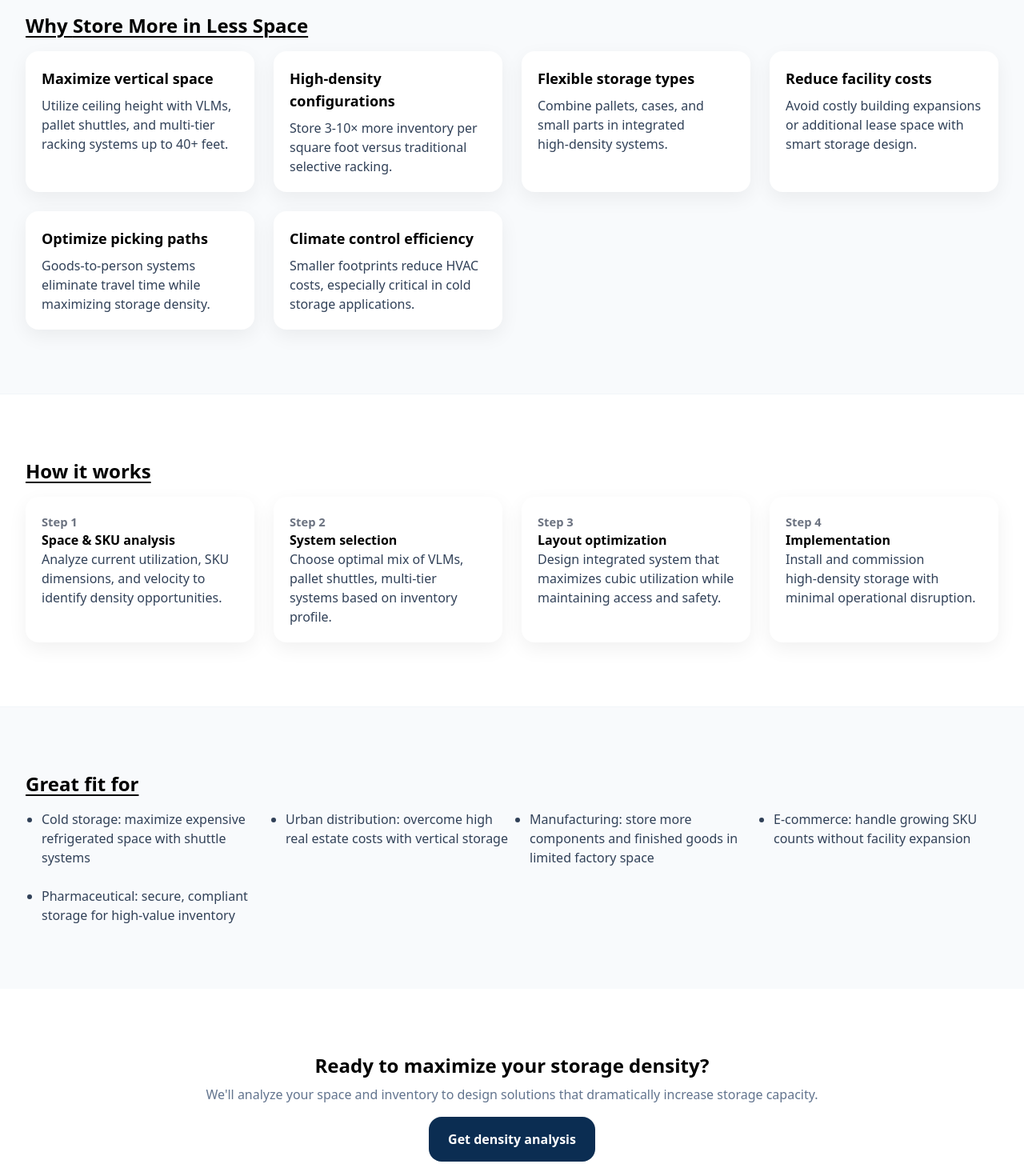
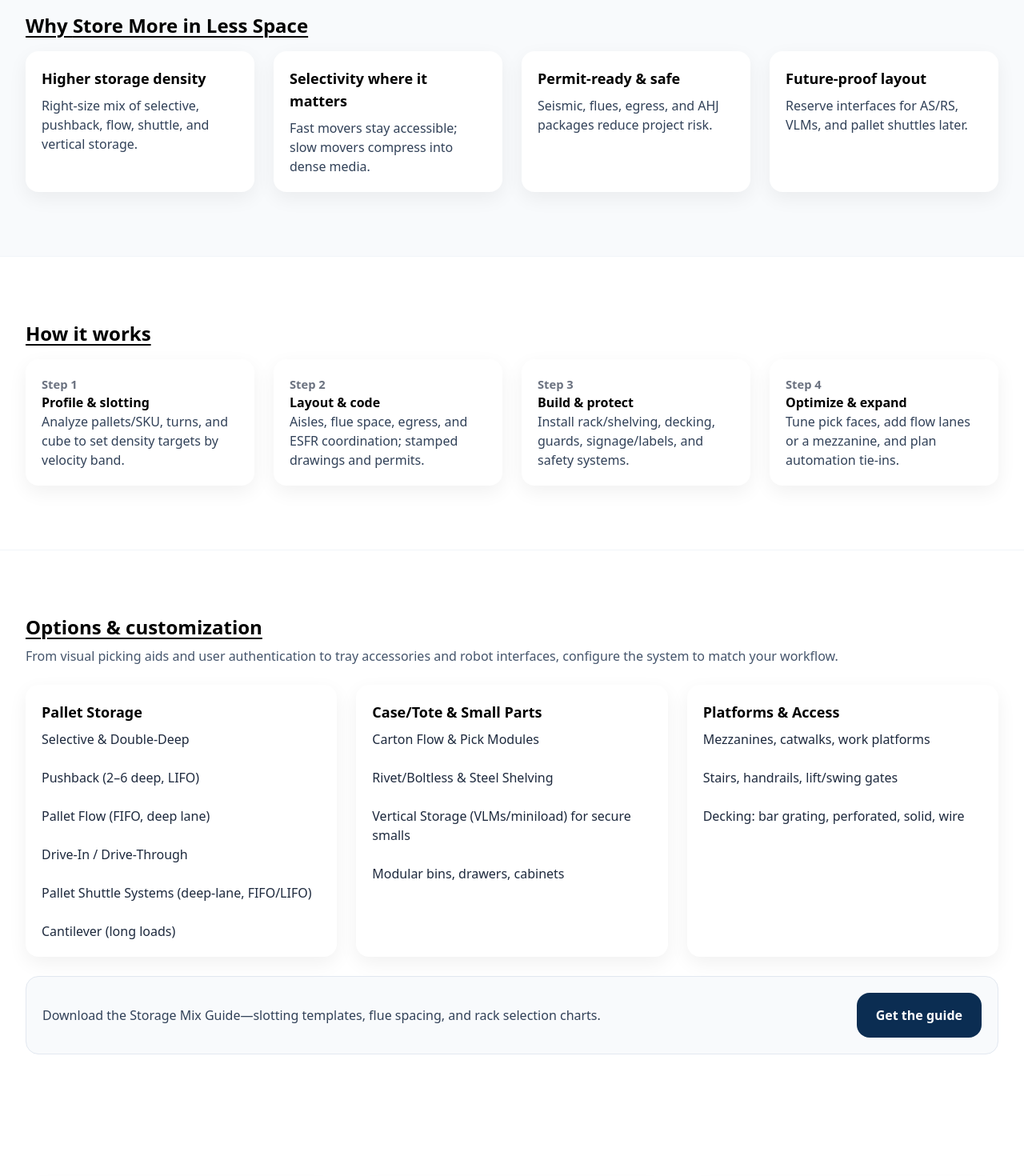
Before and after one commit to a-a-ronc/intralog-headless, a Next.js app: page /solutions/by-function/store-more-in-less-space in a window 1280 px wide. Shown: the part 460-1930 px from the top of the page at 80% size. Built offline with nearby package versions, Linux system fonts and the light colour scheme.

Commit message:
added dummy data/skeleton to /by-function endpoints

```diff
--- a/app/solutions/by-function/fulfill-orders-accurately/page.tsx
+++ b/app/solutions/by-function/fulfill-orders-accurately/page.tsx
@@ -1,44 +1,82 @@
-
+// app/solutions/by-function/fulfill-orders-accurately/page.tsx
 import SolutionPage from "@/components/SolutionPage";
+import { demoSolutionImages } from "@/lib/demo";
 
 export const metadata = { title: "Fulfill Orders Accurately | Intralog" };
 
 const benefits = [
-  { title: "Eliminate picking errors", body: "Guided picking with visual confirmation reduces errors to less than 0.01%." },
-  { title: "Real‑time verification", body: "Barcode scanning and weight checks at each step prevent downstream issues." },
-  { title: "Lot tracking & traceability", body: "Maintain complete chain of custody for regulated and high‑value products." },
-  { title: "Automated quality control", body: "Vision systems and sensors detect damaged items before shipment." },
-  { title: "Exception handling", body: "Clear workflows for handling shorts, overages, and damaged goods." },
-  { title: "Audit trails", body: "Complete digital records for order accuracy analysis and continuous improvement." },
+  { title: "Chargeback-safe shipping", body: "Inline verification, barcode grading, and proper docs to meet routing guides." },
+  { title: "Traceability & audit", body: "DWS evidence, serial/lot capture, and exception trails simplify claims." },
+  { title: "Consistent labeling", body: "Encoder-tracked print/apply places the right label in the right spot every time." },
+  { title: "Exception resilience", body: "Reject/rework lanes and auto-void/reprint keep flow moving." },
 ];
 
 const steps = [
-  { step: 1, title: "Order validation", body: "System validates order details, inventory availability, and special requirements." },
-  { step: 2, title: "Guided picking", body: "Visual and audio cues guide pickers to exact items with quantity confirmation." },
-  { step: 3, title: "Quality verification", body: "Multi‑point verification including scanning, weighing, and visual inspection." },
-  { step: 4, title: "Shipping confirmation", body: "Final verification and labeling with complete order accuracy tracking." },
+  { step: 1, title: "Identify & request", body: "Scan/order context requests label data from WMS/WES; verify item/qty prior to pack." },
+  { step: 2, title: "Weigh/measure & print", body: "DWS captures dims/weight; print engine renders label (ZPL/PDF)." },
+  { step: 3, title: "Apply & verify", body: "Tamp/blow-on/Corner-wrap applies; grading/vision verifies presence and quality." },
+  { step: 4, title: "Document & ship", body: "Attach docs as needed; post ASN/EDI updates; route to carrier lanes or docks." },
 ];
 
+const options = [
+  {
+    name: "Verification & QA",
+    items: [
+      { title: "Barcode grading (ISO/ANSI) & presence/position" },
+      { title: "Weight/verify & exception capture with images" },
+      { title: "Vision OCV/OCR and document checks (as needed)" },
+    ],
+  },
+  {
+    name: "Labeling & Documents",
+    items: [
+      { title: "Print & Apply (ship/LPN/SSCC)" },
+      { title: "Corner-wrap / dual-panel / pallet 3-panel" },
+      { title: "Retail/commercial routing guides and docs" },
+    ],
+  },
+  {
+    name: "Systems & Controls",
+    items: [
+      { title: "WMS/WES/WCS + PLC/HMI integration" },
+      { title: "Encoder tracking, sensors, reject/rework logic" },
+      { title: "Audit trails, ASN/EDI posting, claims evidence" },
+    ],
+  },
+];
+
+const gallery =
+  demoSolutionImages.fulfillAccurate ?? [
+    { src: "/images/solutions/by-function/fulfill-accurate/dws.jpg", alt: "DWS at pack" },
+    { src: "/images/solutions/by-function/fulfill-accurate/pna.jpg", alt: "Inline print & apply with verify" },
+    { src: "/images/solutions/by-function/fulfill-accurate/sorter.jpg", alt: "Sort to carrier lanes" },
+  ];
+
 const useCases = [
-  "Pharmaceutical distribution: regulatory compliance and patient safety requirements",
-  "Food & beverage: lot tracking and expiration date management",
-  "E‑commerce luxury goods: high‑value item security and quality assurance",
-  "Automotive parts: critical component accuracy for production lines",
-  "Medical device distribution: sterility and traceability requirements",
+  "Retail compliance: label grading + docs for chargeback safety",
+  "Pallet SSCC: 1- to 3-panel with verify at wrapper discharge",
+  "E-com pack: DWS + P&A + exception handling at scale",
 ];
 
 export default function Page() {
   return (
     <SolutionPage
       title="Fulfill Orders Accurately"
-      description="Achieve near‑perfect order accuracy with guided picking, real‑time verification, and quality control systems that eliminate costly errors."
+      description="Verification, labeling, and documentation built into the line—DWS, print/apply, barcode grading, and exception handling tied into your WMS/WES."
       benefits={benefits}
       steps={steps}
+      options={options}
+      gallery={gallery}
       useCases={useCases}
+      brochureCta={{
+        blurb: "Get the Compliance & QA Kit—label specs, grading thresholds, and exception flows.",
+        buttonText: "Get the kit",
+        href: "/contact",
+      }}
       cta={{
-        title: "Ready to eliminate fulfillment errors?",
-        body: "We'll design accuracy systems that meet your quality requirements and reduce costly returns and chargebacks.",
-        buttonText: "Get accuracy assessment",
+        title: "Harden your fulfillment accuracy",
+        body: "We’ll integrate DWS, P&A, and QA steps that meet your routing guides and protect margins.",
+        buttonText: "Talk with an engineer",
         href: "/contact",
       }}
     />
--- a/app/solutions/by-function/move-product-efficiently/page.tsx
+++ b/app/solutions/by-function/move-product-efficiently/page.tsx
@@ -1,33 +1,85 @@
+// app/solutions/by-function/move-product-efficiently/page.tsx
 import SolutionPage from "@/components/SolutionPage";
+import { demoSolutionImages } from "@/lib/demo";
 
 export const metadata = { title: "Move Product Efficiently | Intralog" };
+
+const benefits = [
+  { title: "Predictable flow", body: "Metering, gapping, and ZPA accumulation keep downstream fed without blocking." },
+  { title: "Less travel, fewer touches", body: "Conveyors, AMRs, and lifts connect work areas and docks with minimal walking." },
+  { title: "Right-sized sortation", body: "From steerable wheel to sliding-shoe or cross-belt, matched to your rate and destinations." },
+  { title: "Maintainability", body: "Standard components, safe access, and clear diagnostics reduce downtime." },
+];
+
+const steps = [
+  { step: 1, title: "Model flows & rates", body: "Order mix, induction points, merges, and destination counts define the design." },
+  { step: 2, title: "Convey & buffer", body: "MDR/BDLR/belted lines with ZPA zones and smart merges/gappers." },
+  { step: 3, title: "Divert & sort", body: "Choose the sorter/diverts appropriate to your CPM and chute/door count." },
+  { step: 4, title: "Measure & improve", body: "Track dwell, release rules, and exceptions to tune throughput." },
+];
+
+const options = [
+  {
+    name: "Conveyance & Elevation",
+    items: [
+      { title: "MDR ZPA, belted & belt-over-roller" },
+      { title: "BDLR/CDLR, modular plastic belt" },
+      { title: "Curves, merges, right-angle transfers" },
+      { title: "VRCs, spirals, and dock telescopics" },
+    ],
+  },
+  {
+    name: "Sortation & Diverts",
+    items: [
+      { title: "Steerable wheel / angled roller" },
+      { title: "Narrow-belt with pop-up wheels" },
+      { title: "Sliding-shoe sorter" },
+      { title: "Cross-belt / tilt-tray sorters" },
+    ],
+  },
+  {
+    name: "Mobile & Control",
+    items: [
+      { title: "AMR assists for totes/pods and work-cell moves" },
+      { title: "Merge controllers, dynamic gappers, singulators" },
+      { title: "WMS/WCS integration, PLC/HMI, exception handling" },
+    ],
+  },
+];
+
+const gallery =
+  demoSolutionImages.moveEfficiently ?? [
+    { src: "/images/solutions/by-function/move/accumulation.jpg", alt: "ZPA accumulation conveyors" },
+    { src: "/images/solutions/by-function/move/sorter.jpg", alt: "High-rate sortation" },
+    { src: "/images/solutions/by-function/move/vrc.jpg", alt: "Vertical reciprocating conveyor" },
+  ];
+
+const useCases = [
+  "E-com: merge/gap to shoe sorter feeding pack lanes",
+  "3PL: mid-rate steerable-wheel diverts to zones",
+  "Manufacturing: belted lines feeding work cells and palletizer",
+];
 
 export default function Page() {
   return (
     <SolutionPage
       title="Move Product Efficiently"
-      description="Replace with a sharp, outcomes-focused description that speaks to ROI, throughput, accuracy, or labor reduction."
-      benefits={[
-        { title: "Proven Results", body: "Short proof point or stat that builds confidence." },
-        { title: "Low Risk, High ROI", body: "Address common objections with specific benefits." },
-        { title: "Fast Time-to-Value", body: "Typical timeline or quick win that reduces decision friction." }
-      ]}
-      steps={[
-        { step: 1, title: "Assessment", body: "Replace with real process step." },
-        { step: 2, title: "Design", body: "Replace with real process step." },
-        { step: 3, title: "Implementation", body: "Replace with real process step." },
-        { step: 4, title: "Optimization", body: "Replace with real process step." }
-      ]}
-      useCases={[
-        "Replace with specific industry or use case",
-        "Replace with specific workflow or constraint",
-        "Replace with specific operational challenge"
-      ]}
+      description="Conveyors, AMRs, lifts, and the right sorter to move cartons, totes, and pallets with predictable flow, minimal touches, and easy maintenance."
+      benefits={benefits}
+      steps={steps}
+      options={options}
+      gallery={gallery}
+      useCases={useCases}
+      brochureCta={{
+        blurb: "Get the Flow & Sortation Guide—rate bands, merge logic, and divert selection.",
+        buttonText: "Get the guide",
+        href: "/contact",
+      }}
       cta={{
-        title: "Ready to explore move product efficiently?",
-        body: "We'll analyze your specific requirements and design a solution that delivers measurable ROI.",
+        title: "Engineer your material flow",
+        body: "We’ll model your rates and destinations, then specify conveyors, buffers, and the sorter that fits.",
         buttonText: "Talk with an engineer",
-        href: "/contact"
+        href: "/contact",
       }}
     />
   );
--- a/app/solutions/by-function/pick-and-pack-faster/page.tsx
+++ b/app/solutions/by-function/pick-and-pack-faster/page.tsx
@@ -1,44 +1,83 @@
-
+// app/solutions/by-function/pick-and-pack-faster/page.tsx
 import SolutionPage from "@/components/SolutionPage";
+import { demoSolutionImages } from "@/lib/demo";
 
 export const metadata = { title: "Pick & Pack Faster | Intralog" };
 
 const benefits = [
-  { title: "Eliminate travel time", body: "Goods‑to‑person systems bring inventory to stationary pickers, boosting pick rates 3‑5×." },
-  { title: "Guided picking accuracy", body: "Laser pointers, LED displays, and pick‑to‑light reduce errors and training time." },
-  { title: "Batch & wave optimization", body: "Smart batching and zone picking minimize touches and maximize throughput." },
-  { title: "Ergonomic improvements", body: "Present items at optimal height and angle to reduce fatigue and increase speed." },
-  { title: "Real‑time visibility", body: "Track pick rates, accuracy, and bottlenecks with integrated WMS reporting." },
-  { title: "Scalable automation", body: "Add robotics and conveyor integration as volumes grow." },
+  { title: "Higher lines per hour", body: "Batch/cluster picking, PTL/PTL, and goods-to-person reduce walk time." },
+  { title: "Accuracy first", body: "Scan prompts, weigh/verify, and exception lanes protect quality and chargebacks." },
+  { title: "Scales with peak", body: "Add stations or AMRs seasonally without replatforming the core flow." },
+  { title: "Ergonomics", body: "Right pick media and station design reduce strain and improve speed." },
 ];
 
 const steps = [
-  { step: 1, title: "Order optimization", body: "WMS creates optimized pick paths and batches to minimize travel and touches." },
-  { step: 2, title: "Goods‑to‑person delivery", body: "VLMs, AMRs, or conveyors bring items directly to pick stations." },
-  { step: 3, title: "Guided picking", body: "Visual aids and technology guide pickers to exact locations and quantities." },
-  { step: 4, title: "Pack & ship", body: "Streamlined packing processes with right‑sized packaging and automated labeling." },
+  { step: 1, title: "Slot & stage work", body: "Velocity-based slotting and batch building ready orders for efficient routes." },
+  { step: 2, title: "Pick & consolidate", body: "Cluster pick to carts/AMRs; put-walls or consolidation tables with PTL." },
+  { step: 3, title: "Pack & label", body: "Weigh/verify and print/apply at pack; route to sorter or docks." },
+  { step: 4, title: "Audit & improve", body: "KPI dashboards (UPH, accuracy, dwell) drive continuous improvement." },
 ];
 
+const options = [
+  {
+    name: "Picking Methods",
+    items: [
+      { title: "Batch / Cluster / Zone Picking" },
+      { title: "Pick-to-Light & HMI prompts" },
+      { title: "Goods-to-Person (VLMs, shuttle/miniload, ACR robots)" },
+      { title: "Cart-based and AMR-assisted routes" },
+    ],
+  },
+  {
+    name: "Pack & QA",
+    items: [
+      { title: "Weigh/verify with scales and vision as needed" },
+      { title: "DWS + Print & Apply with grading" },
+      { title: "Exception lanes and rework flows" },
+    ],
+  },
+  {
+    name: "Media & Stations",
+    items: [
+      { title: "Carton flow faces, shelving, modular bins" },
+      { title: "Ergonomic benches, put-walls, and lighting" },
+      { title: "Label printers, scanners, PTL/Pick displays" },
+    ],
+  },
+];
+
+const gallery =
+  demoSolutionImages.pickPack ?? [
+    { src: "/images/solutions/by-function/pick-pack/put-wall.jpg", alt: "Put-wall consolidation" },
+    { src: "/images/solutions/by-function/pick-pack/g2p.jpg", alt: "Goods-to-person station" },
+    { src: "/images/solutions/by-function/pick-pack/pack.jpg", alt: "Pack with weigh/verify" },
+  ];
+
 const useCases = [
-  "E‑commerce fulfillment: high‑velocity order picking with same‑day requirements",
-  "Retail distribution: store replenishment and direct‑to‑consumer orders",
-  "Third‑party logistics: multi‑client picking with accuracy requirements",
-  "Healthcare distribution: time‑critical pharmaceutical and medical supply orders",
-  "Manufacturing kitting: assembly line feeding and production support",
+  "E-com smalls: batch pick + put-wall + label verify",
+  "Retail: zone pick to route cartons with QA at pack",
+  "MRO: slow movers via VLMs/G2P with secure access",
 ];
 
 export default function Page() {
   return (
     <SolutionPage
       title="Pick & Pack Faster"
-      description="Accelerate fulfillment with goods‑to‑person automation, guided picking technology, and optimized workflows that boost productivity and accuracy."
+      description="Slotting, pick media, PTL/put-walls, and goods-to-person—plus pack QA and labeling—to increase lines per hour while protecting accuracy."
       benefits={benefits}
       steps={steps}
+      options={options}
+      gallery={gallery}
       useCases={useCases}
+      brochureCta={{
+        blurb: "Request the Picking Playbook—method selection, station design, and staffing calculators.",
+        buttonText: "Request playbook",
+        href: "/contact",
+      }}
       cta={{
-        title: "Ready to accelerate your fulfillment?",
-        body: "We'll analyze your current pick rates and design automation solutions to dramatically improve speed and accuracy.",
-        buttonText: "Get productivity analysis",
+        title: "Accelerate pick & pack",
+        body: "We’ll choose the right picking method, size stations, and integrate QA/labeling to meet your SLAs.",
+        buttonText: "Talk with an engineer",
         href: "/contact",
       }}
     />
--- a/app/solutions/by-function/store-more-in-less-space/page.tsx
+++ b/app/solutions/by-function/store-more-in-less-space/page.tsx
@@ -1,44 +1,86 @@
-
+// app/solutions/by-function/store-more-in-less-space/page.tsx
 import SolutionPage from "@/components/SolutionPage";
+import { demoSolutionImages } from "@/lib/demo";
 
 export const metadata = { title: "Store More in Less Space | Intralog" };
 
 const benefits = [
-  { title: "Maximize vertical space", body: "Utilize ceiling height with VLMs, pallet shuttles, and multi‑tier racking systems up to 40+ feet." },
-  { title: "High‑density configurations", body: "Store 3‑10× more inventory per square foot versus traditional selective racking." },
-  { title: "Flexible storage types", body: "Combine pallets, cases, and small parts in integrated high‑density systems." },
-  { title: "Reduce facility costs", body: "Avoid costly building expansions or additional lease space with smart storage design." },
-  { title: "Optimize picking paths", body: "Goods‑to‑person systems eliminate travel time while maximizing storage density." },
-  { title: "Climate control efficiency", body: "Smaller footprints reduce HVAC costs, especially critical in cold storage applications." },
+  { title: "Higher storage density", body: "Right-size mix of selective, pushback, flow, shuttle, and vertical storage." },
+  { title: "Selectivity where it matters", body: "Fast movers stay accessible; slow movers compress into dense media." },
+  { title: "Permit-ready & safe", body: "Seismic, flues, egress, and AHJ packages reduce project risk." },
+  { title: "Future-proof layout", body: "Reserve interfaces for AS/RS, VLMs, and pallet shuttles later." },
 ];
 
 const steps = [
-  { step: 1, title: "Space & SKU analysis", body: "Analyze current utilization, SKU dimensions, and velocity to identify density opportunities." },
-  { step: 2, title: "System selection", body: "Choose optimal mix of VLMs, pallet shuttles, multi‑tier systems based on inventory profile." },
-  { step: 3, title: "Layout optimization", body: "Design integrated system that maximizes cubic utilization while maintaining access and safety." },
-  { step: 4, title: "Implementation", body: "Install and commission high‑density storage with minimal operational disruption." },
+  { step: 1, title: "Profile & slotting", body: "Analyze pallets/SKU, turns, and cube to set density targets by velocity band." },
+  { step: 2, title: "Layout & code", body: "Aisles, flue space, egress, and ESFR coordination; stamped drawings and permits." },
+  { step: 3, title: "Build & protect", body: "Install rack/shelving, decking, guards, signage/labels, and safety systems." },
+  { step: 4, title: "Optimize & expand", body: "Tune pick faces, add flow lanes or a mezzanine, and plan automation tie-ins." },
 ];
 
+const options = [
+  {
+    name: "Pallet Storage",
+    items: [
+      { title: "Selective & Double-Deep" },
+      { title: "Pushback (2–6 deep, LIFO)" },
+      { title: "Pallet Flow (FIFO, deep lane)" },
+      { title: "Drive-In / Drive-Through" },
+      { title: "Pallet Shuttle Systems (deep-lane, FIFO/LIFO)" },
+      { title: "Cantilever (long loads)" },
+    ],
+  },
+  {
+    name: "Case/Tote & Small Parts",
+    items: [
+      { title: "Carton Flow & Pick Modules" },
+      { title: "Rivet/Boltless & Steel Shelving" },
+      { title: "Vertical Storage (VLMs/miniload) for secure smalls" },
+      { title: "Modular bins, drawers, cabinets" },
+    ],
+  },
+  {
+    name: "Platforms & Access",
+    items: [
+      { title: "Mezzanines, catwalks, work platforms" },
+      { title: "Stairs, handrails, lift/swing gates" },
+      { title: "Decking: bar grating, perforated, solid, wire" },
+    ],
+  },
+];
+
+const gallery =
+  demoSolutionImages.storeMore ?? [
+    { src: "/images/solutions/by-function/store-more/selective.jpg", alt: "Selective pallet rack" },
+    { src: "/images/solutions/by-function/store-more/carton-flow.jpg", alt: "Carton flow pick faces" },
+    { src: "/images/solutions/by-function/store-more/mezzanine.jpg", alt: "Mezzanine and catwalks" },
+  ];
+
 const useCases = [
-  "Cold storage: maximize expensive refrigerated space with shuttle systems",
-  "Urban distribution: overcome high real estate costs with vertical storage",
-  "Manufacturing: store more components and finished goods in limited factory space",
-  "E‑commerce: handle growing SKU counts without facility expansion",
-  "Pharmaceutical: secure, compliant storage for high‑value inventory",
+  "DC retrofit: add pallet flow + pushback for higher turns",
+  "E-com: multi-level pick module over reserve selective",
+  "3PL: flexible bays for client churn and SKU volatility",
 ];
 
 export default function Page() {
   return (
     <SolutionPage
       title="Store More in Less Space"
-      description="Maximize storage density with vertical lift modules, pallet shuttles, and multi‑tier systems that utilize every cubic foot efficiently."
+      description="Engineered storage mixes—selective, pushback, pallet flow, shuttles, mezzanines, and vertical storage—to boost density without sacrificing critical access."
       benefits={benefits}
       steps={steps}
+      options={options}
+      gallery={gallery}
       useCases={useCases}
+      brochureCta={{
+        blurb: "Download the Storage Mix Guide—slotting templates, flue spacing, and rack selection charts.",
+        buttonText: "Get the guide",
+        href: "/contact",
+      }}
       cta={{
-        title: "Ready to maximize your storage density?",
-        body: "We'll analyze your space and inventory to design solutions that dramatically increase storage capacity.",
-        buttonText: "Get density analysis",
+        title: "Design your storage mix",
+        body: "We’ll profile your SKUs and turns, then deliver a permit-ready layout built to expand and automate later.",
+        buttonText: "Talk with an engineer",
         href: "/contact",
       }}
     />
```
